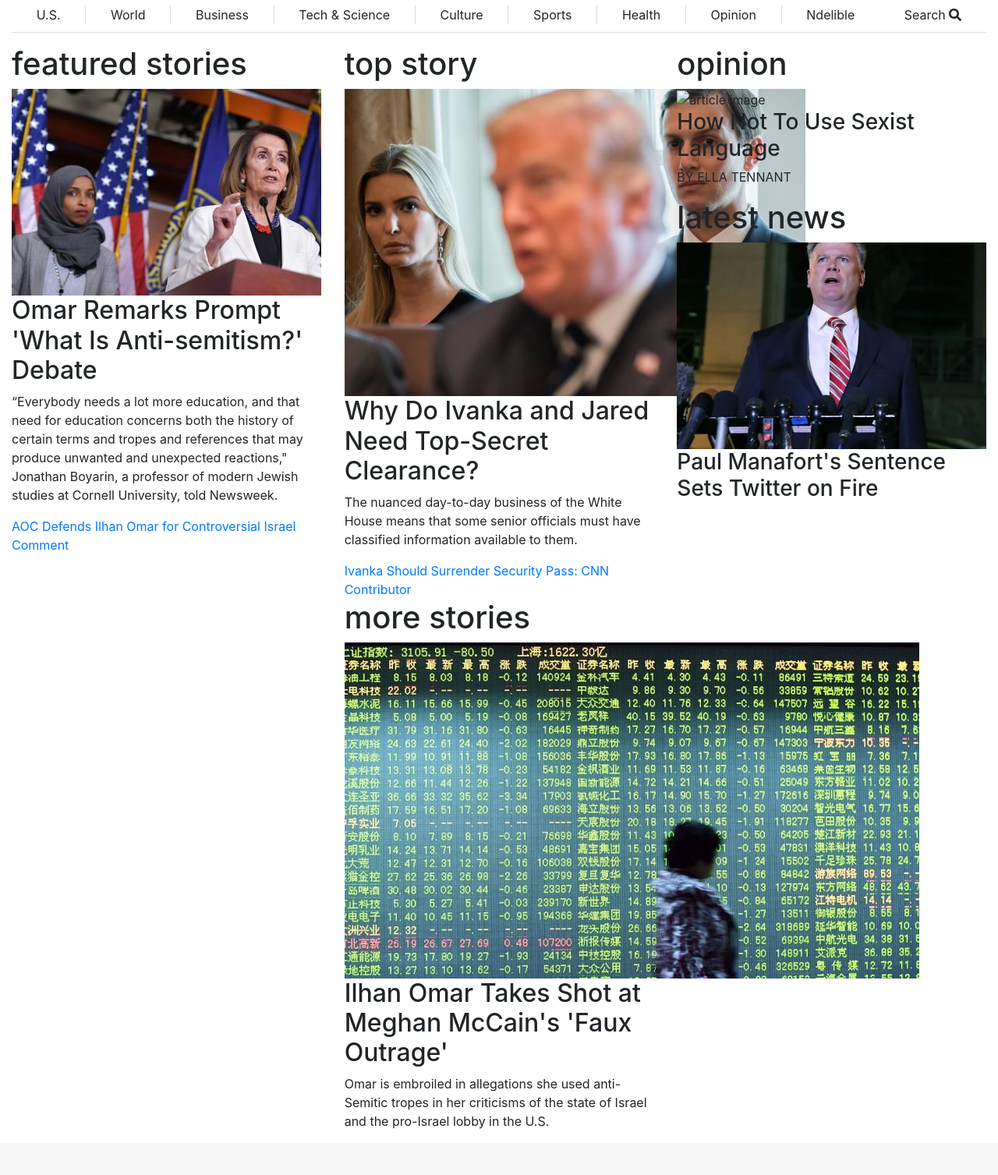
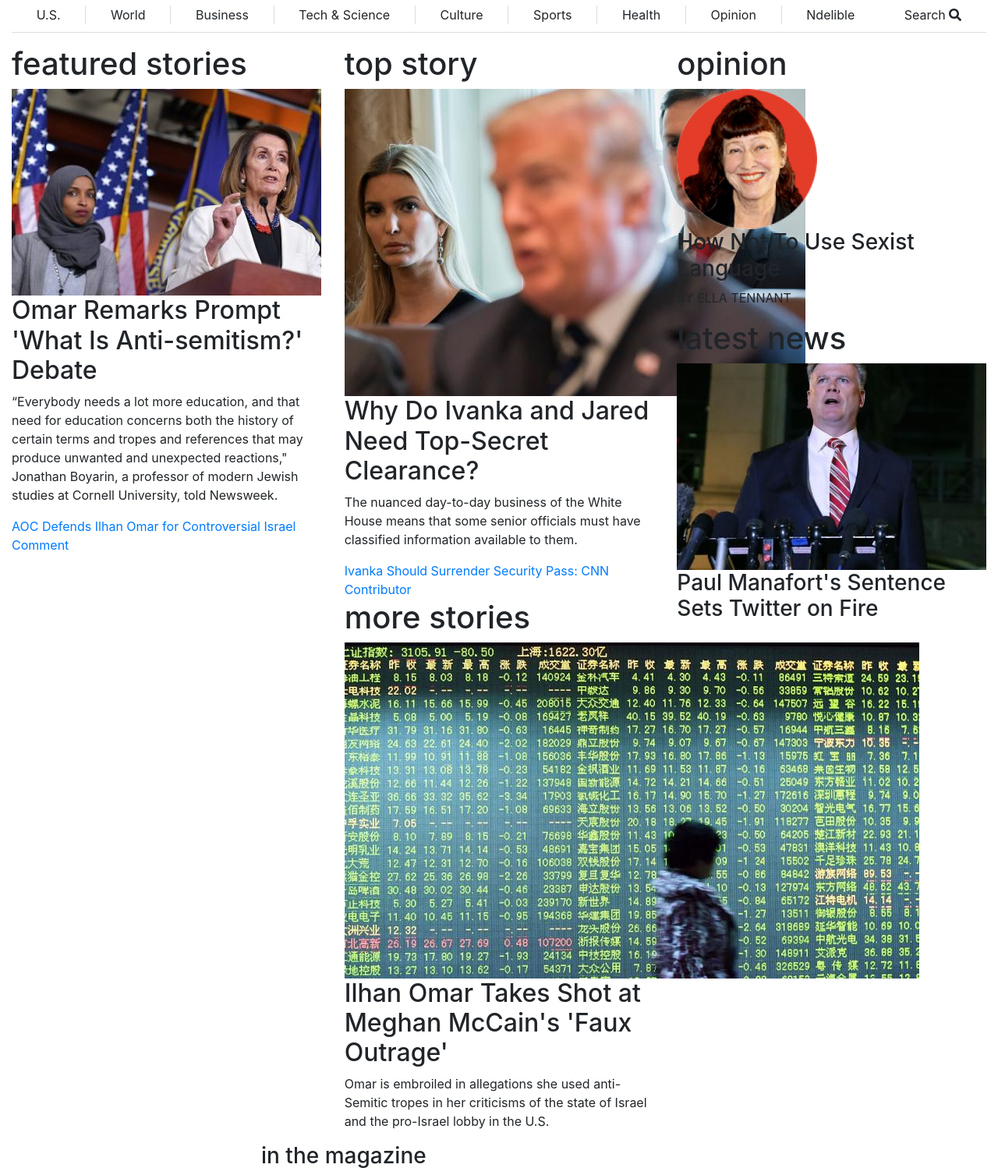
Before and after one commit to 1ba1/using-bootstrap, a plain HTML site: page index.html in a window 1280 px wide. Shown: the part 101-1608 px from the top of the page at 78% size. Before the commit the page ends 1567 px from the top, so only its background shows below. Drawn offline with nearby package versions, Linux system fonts and the light colour scheme.

Commit message:
adds markup for more sections

```diff
--- a/index.html
+++ b/index.html
@@ -49,6 +49,8 @@
             <li>Search <i class="fas fa-search icon"></i></li>
           </ul>
         </nav>
+
+        <!-- MAIN ARTICLES -->
         <div class="row">
           <div class="order-2 order-md-1 col-12 col-md-5 col-lg-4">
             <section>
@@ -100,7 +102,7 @@
             <section>
               <h1>opinion</h1>
               <article class="">
-                <img src="./assets/images/opinion1.jpg" alt="article image">
+                <img src="./assets/images/opinion1.png" alt="article image">
                 <h3>How Not To Use Sexist Language</h3>
                 <p>BY ELLA TENNANT</p>
               </article>
@@ -114,6 +116,30 @@
             </section>
           </div>
         </div>
+
+        <!-- OTHER SECTIONS -->
+        <div class="row">
+          <div class="col-12 col-md-3">
+
+          </div>
+          <div class="col-12 col-md-9">
+            <div class="row">
+              <div class="col-12">
+                <h3>in the magazine</h3>
+              </div>
+              <div class="col-12 col-md-4">
+
+              </div>
+              <div class="col-12 col-md-4">
+
+              </div>
+              <div class="col-12 col-md-4">
+
+              </div>
+            </div>
+          </div>
+        </div>
+
       </div>
     </div>
 
```
